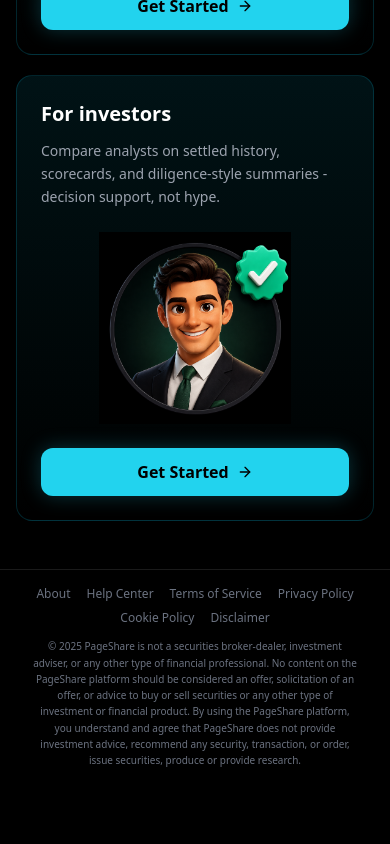
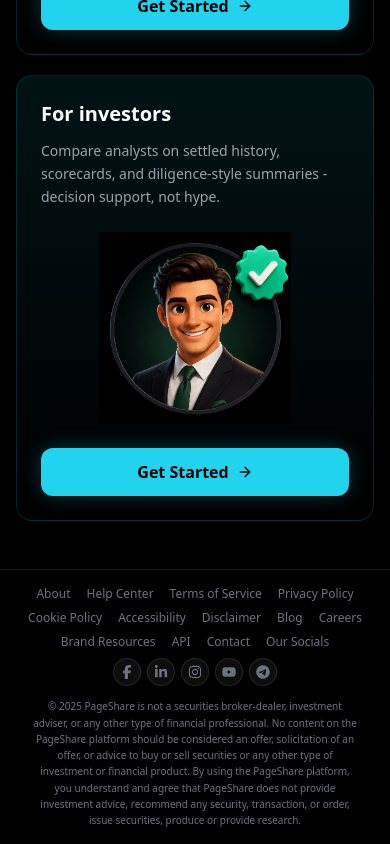
Before and after one commit to PageShareOfficial/PageShareWebsite, a Next.js app in the folder frontend/: page / in a window 390 px wide. Shown: the part 5447-6291 px from the top of the page. Before the commit the page ends 6231 px from the top, so only its background shows below. Built offline with nearby package versions, Linux system fonts and the light colour scheme; no server answers.

Commit message:
Adds Footer Redesign

```diff
--- a/frontend/app/page.tsx
+++ b/frontend/app/page.tsx
@@ -8,6 +8,7 @@
 import LandingHero from '@/components/landing/LandingHero';
 import HowWeWorkSection from '@/components/landing/HowWeWorkSection';
 import BottomCTA from '@/components/landing/BottomCTA';
+import LandingFooterSocial from '@/components/landing/LandingFooterSocial';
 
 function HomeContent() {
   const searchParams = useSearchParams();
@@ -85,52 +86,55 @@
             <Link href="/cookies" className="hover:text-white transition-colors px-1">
               Cookie Policy
             </Link>
-            <span className="text-gray-600 hidden md:inline">|</span>
+            <span className="text-gray-600 hidden sm:inline">|</span>
             <Link
               href="/coming-soon?page=Accessibility"
-              className="hover:text-white transition-colors px-1 hidden md:inline"
+              className="hover:text-white transition-colors px-1"
             >
               Accessibility
             </Link>
-            <span className="text-gray-600 hidden md:inline">|</span>
+            <span className="text-gray-600 hidden sm:inline">|</span>
             <Link href="/disclaimer" className="hover:text-white transition-colors px-1">
               Disclaimer
             </Link>
-            <span className="text-gray-600 hidden lg:inline">|</span>
+            <span className="text-gray-600 hidden sm:inline">|</span>
             <Link
               href="/coming-soon?page=Blog"
-              className="hover:text-white transition-colors px-1 hidden lg:inline"
+              className="hover:text-white transition-colors px-1"
             >
               Blog
             </Link>
-            <span className="text-gray-600 hidden lg:inline">|</span>
+            <span className="text-gray-600 hidden sm:inline">|</span>
             <Link
               href="/coming-soon?page=Careers"
-              className="hover:text-white transition-colors px-1 hidden lg:inline"
+              className="hover:text-white transition-colors px-1"
             >
               Careers
             </Link>
-            <span className="text-gray-600 hidden xl:inline">|</span>
+            <span className="text-gray-600 hidden sm:inline">|</span>
             <Link
               href="/coming-soon?page=Brand-Resources"
-              className="hover:text-white transition-colors px-1 hidden xl:inline"
+              className="hover:text-white transition-colors px-1"
             >
               Brand Resources
             </Link>
-            <span className="text-gray-600 hidden xl:inline">|</span>
+            <span className="text-gray-600 hidden sm:inline">|</span>
             <Link
               href="/coming-soon?page=API"
-              className="hover:text-white transition-colors px-1 hidden xl:inline"
+              className="hover:text-white transition-colors px-1"
             >
               API
             </Link>
-            <span className="text-gray-600 hidden xl:inline">|</span>
+            <span className="text-gray-600 hidden sm:inline">|</span>
             <Link
               href="/coming-soon?page=Contact"
-              className="hover:text-white transition-colors px-1 hidden xl:inline"
+              className="hover:text-white transition-colors px-1"
             >
               Contact
             </Link>
+            <span className="text-gray-600 hidden sm:inline">|</span>
+            <span className="px-1 text-gray-500">Our Socials</span>
+            <LandingFooterSocial />
           </nav>
           <div className="mt-3 sm:mt-4 text-center">
             <p className="text-gray-500 text-[10px] sm:text-xs px-4 leading-relaxed">
--- /dev/null
+++ b/frontend/components/landing/LandingFooterSocial.tsx
@@ -0,0 +1,44 @@
+import {
+  FaFacebookF,
+  FaInstagram,
+  FaLinkedinIn,
+  FaTelegram,
+  FaYoutube,
+} from 'react-icons/fa6';
+import type { IconType } from 'react-icons';
+
+type SocialLink = {
+  label: string;
+  href: string;
+  Icon: IconType;
+};
+
+const SOCIAL_LINKS: SocialLink[] = [
+  { label: 'Facebook', href: 'https://www.facebook.com/profile.php?id=61587705572199', Icon: FaFacebookF },
+  { label: 'LinkedIn', href: 'https://www.linkedin.com/company/pageshare-io/', Icon: FaLinkedinIn },
+  { label: 'Instagram', href: 'https://www.instagram.com/pagesharehq/', Icon: FaInstagram },
+  { label: 'YouTube', href: 'https://www.youtube.com/@PageShare-Crypto', Icon: FaYoutube },
+  { label: 'Telegram', href: 'https://t.me/+akC9c_yKeGdlNDM1', Icon: FaTelegram },
+];
+
+const SOCIAL_ICON_CLASS =
+  'inline-flex h-7 w-7 sm:h-8 sm:w-8 items-center justify-center rounded-full border border-white/10 bg-white/5 text-gray-500 transition-colors hover:border-cyan-500/30 hover:bg-cyan-500/10 hover:text-cyan-400 focus-visible:outline-none focus-visible:ring-2 focus-visible:ring-cyan-400/50';
+
+export default function LandingFooterSocial() {
+  return (
+    <div className="flex shrink-0 items-center gap-1.5 sm:gap-2">
+      {SOCIAL_LINKS.map(({ label, href, Icon }) => (
+        <a
+          key={label}
+          href={href}
+          target="_blank"
+          rel="noopener noreferrer"
+          aria-label={`PageShare on ${label}`}
+          className={SOCIAL_ICON_CLASS}
+        >
+          <Icon className="h-3.5 w-3.5 sm:h-4 sm:w-4" aria-hidden />
+        </a>
+      ))}
+    </div>
+  );
+}
```
